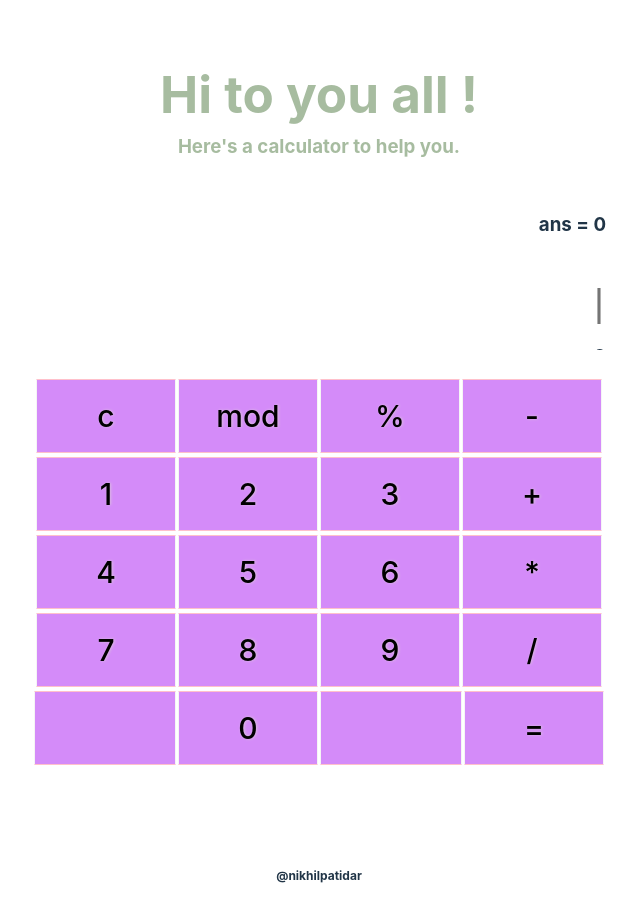
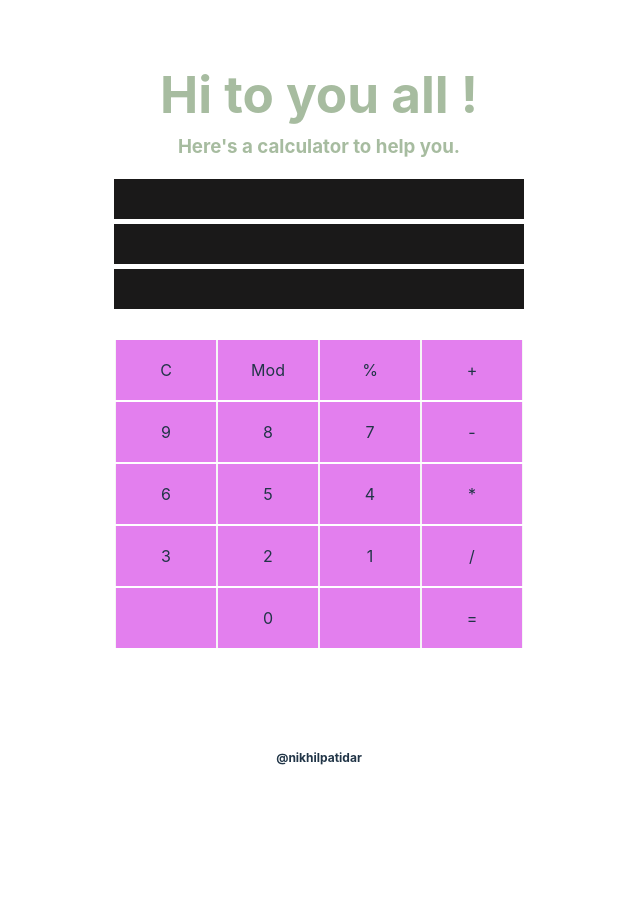
Before and after one commit to Nikhil687-max/Calculator, a React (Vite) app: page / in a window 1280 px wide. Shown: the top 922 px of the page, without its empty margins (321-961 px from the left). After the commit the page ends 809 px from the top, so only its background shows below. Built offline with nearby package versions, Linux system fonts and the light colour scheme.

Commit message:
nearly done all of basic function required for a basic calculator looks all good all ok all fun.

```diff
--- a/src/App.jsx
+++ b/src/App.jsx
@@ -1,4 +1,3 @@
-import Calculator from './Calculator'
 import Display from './Display'
 import './App.css'
 
--- a/src/Calculator.css
+++ /dev/null
@@ -1,28 +0,0 @@
-.rows{
-    .btn{
-        font-size: 30px;
-    }
-    display: flex;
-    flex-direction: column;
-    *{/*row0-3*/
-        display: flex;
-        border: 1px solid white;
-        justify-content: center;
-        *{/*button*/
-            min-width: 140px;
-            border-radius: 1px;
-            margin: 1px;
-            border: 1px solid pink;
-            border-left: 1px solid whitesmoke;
-            border-right: 1px solid whitesmoke;
-            min-height: 50px;
-            background-color: rgb(212, 139, 249);
-            text-shadow: 1px 0 3px rgb(219, 191, 223);
-            text-align: center;
-            transition: all 300ms;
-        }
-        * :hover{
-            border: 1px solid rgb(208, 144, 155);
-        }
-    }
-}
--- a/src/Calculator.jsx
+++ /dev/null
@@ -1,113 +0,0 @@
-import calculate from './calculate';
-import './Calculator.css'
-export let s = "";
-export let ans = 0;
-export let prans = 0;
-
-function Calculator(){
-    function append(c)
-    {
-        if(c == 'c'){
-            document.getElementById("PrevOutput").value = "";
-            document.getElementById("Expression").value = 0;
-            document.getElementById("Output").value = "";
-        }
-        else if(c == 'm'){
-            document.getElementById("PrevOutput").value = ans;
-            if(ans < 0){
-                ans *= -1;
-            }
-            document.getElementById("Output").value = ans;
-        }
-        else if(c == '='){
-            document.getElementById("PrevOutput").value = s;
-            document.getElementById("Expression").value = ans;
-            document.getElementById("Output").value = "";
-        }
-        else {
-            s+= c;
-            document.getElementById("PrevOutput").value = ans;
-            document.getElementById("Expression").value = s;
-            document.getElementById("Output").value = calculate(s);
-        }
-
-
-    }
-    return (
-        <>
-            <div className="rows">
-                <div className="row0">
-                    <button className="btn" onClick="append('c')">
-                        c
-                    </button>
-                    <button className="btn" onClick="append('m')">
-                        mod
-                    </button>
-                    <button className="btn" onClick="append('%')">
-                        %
-                    </button>
-                    <button className="btn" onClick="append('-')">
-                        -
-                    </button>
-                </div>
-                <div className="row1">
-                    <button className="btn" onClick="append('1')">
-                        1
-                    </button>
-                    <button className="btn" onClick="append('2')">
-                        2
-                    </button>
-                    <button className="btn" onClick="append('3')">
-                        3
-                    </button>
-                    <button className="btn" onClick="append('+')">
-                        +
-                    </button>
-                </div>
-                <div className="row2">
-                    <button className="btn" onClick="append('4')">
-                        4
-                    </button>
-                    <button className="btn" onClick="append('5')">
-                        5
-                    </button>
-                    <button className="btn" onClick="append('6')">
-                        6
-                    </button>
-                    <button className="btn" onClick="append('*')">
-                        *
-                    </button>
-                </div>
-                <div className="row3">
-                    <button className="btn" onClick="append('7')">
-                        7
-                    </button>
-                    <button className="btn" onClick="append('8')">
-                        8
-                    </button>
-                    <button className="btn" onClick="append('9')">
-                        9
-                    </button>
-                    <button className="btn" onClick="append('/')">
-                        /
-                    </button>
-                </div>
-                <div className="row4">
-                    <div className="btn">
-
-                    </div>
-                    <button className="btn" onClick="append('0')">
-                        0
-                    </button>
-                    <div className="btn">
-
-                    </div>
-                    <button className="btn" onClick="append('=')">
-                        =
-                    </button>
-                </div>
-            </div>
-        </>
-    )
-}
-export default Calculator
--- a/src/Display.css
+++ b/src/Display.css
@@ -1,13 +1,28 @@
-.display *{
-    text-align: right;
+#btn {
+    min-height: 60px;
+    min-width: 100px;
+    border-right: 1px solid whitesmoke;
+    border-left: 1px solid whitesmoke;
+    background-color: rgb(227, 127, 238);
+    text-align: center;
+    align-content: center;
+}
+.main{
+    min-width: 300px;
+    min-height: 40px;
+    background-color: #1a1919;
+    margin-bottom: 5px;
+    margin-top: 5px;
+}
+#n{
+    margin-bottom: 30px;
 }
 
-.display h1{
-    font-size: 40px;
+#row1, #row2, #row3, #row4, #row5{
+    border: 1px solid white;
+    max-width: 408px;
 }
 
-.specialInput{
-    position: absolute;
-    z-index: -1;
-    font-size: 2.4rem;
+#btn:hover{
+    background-color: rgb(199, 88, 209);
 }
--- a/src/Display.jsx
+++ b/src/Display.jsx
@@ -1,132 +1,96 @@
 import './Display.css'
-import calculate from './calculate';
-import './Calculator.css'
+
 let s = "";
 let ans = 0;
-let prans = 0;
+let pans = 0;
 
+function ifError(s){return 1;}
+function isCalculate(s){return 1;}
+function calculate(s){return s[0];}
 
-
-function append(c)
-{
-    if(c == 'c'){
-        document.getElementById("PrevOutput").value = "";
-        prans = ans;
-        document.getElementById("Expression").value = 0;
+function append(x){
+    console.log(x);
+    if(x === 'C'){
+        document.getElementById('prev').textContent = ans;
+        document.getElementById('exp').textContent = "";
+        document.getElementById('ans').textContent = 0;
         s = "";
-        document.getElementById("Output").value = "";
+        pans = ans;
         ans = 0;
     }
-    else if(c == 'm'){
-        prans = ans;
-        document.getElementById("PrevOutput").value = ans;
+    else if(x === 'M'){
         if(ans < 0){
+            document.getElementById('prev').textContent = ans;
+            pans = ans;
             ans *= -1;
+            document.getElementById('exp').textContent = 'ans*(-1)';
+            document.getElementById('ans').textContent = ans;
+            s = "ans";
         }
-        s = "";
-        document.getElementById("Expression").value = ans;
-        document.getElementById("Output").value = "";
     }
-    else if(c == '='){
-        document.getElementById("PrevOutput").value = s;
-        document.getElementById("Expression").value = ans;
-        document.getElementById("Output").value = "";
-        s = "";
-
+    else if(x === '='){
+        document.getElementById('prev').textContent = s;
+        document.getElementById('exp').textContent = "";
+        document.getElementById('ans').textContent = ans;
+        s = 'ans '
     }
-    else {
-        s+= c;
-        document.getElementById("PrevOutput").value = ans;
-        document.getElementById("Expression").value = s;
-        document.getElementById("Output").value = calculate(s);
-        prans = ans;
-        ans = document.getElementById("Output");
+    else
+    {
+        s+= x;
+        document.getElementById('exp').textContent = s;
+        if(isCalculate(s)){
+            pans = ans;
+            ans = calculate(s);
+            document.getElementById('prev').textContent = pans;
+            document.getElementById('ans').textContent = ans;
+        }
+        else if(ifError(s)){
+            document.getElementById('prev').textContent = "";
+            document.getElementById('exp').textContent = "SYNTeX ERROR";
+            document.getElementById('ans').textContent = "";
         }
     }
 
-function Display()
-{
+}
 
-    return(
+
+function Display(){
+    return (
         <>
-            <h1 style={{marginTop: "50px"}}></h1>
-            <h3 className="PrevOutput">ans = {prans}</h3>
-            <div className="mainExpression" style={{display:'flex',justifyContent:'flex-end'}}>
-                <input type="text" className="specialInput" placeholder='|' name="" onInput="append('document.getElementById('specialInput').value[0]')" id="" onInputCapture="append('document.getElementById('specialInput').value[0]')" style={{border: 2,zIndex: 1,opacity: 1,minHeight: 90,minWidth:330,maxWidth:400}} />
-                <h1 className="Expression" style={{paddingRight: 13}}>{s}</h1>
+            <div id='n'>
+                <h1 id="prev" className="main"></h1>
+                <h1 id="exp" className="main"></h1>
+                <h1 id="ans" className="main"></h1>
             </div>
-            <h3 className="Output">{ans}</h3>
-            <div className="rows">
-                <div className="row0">
-                    <button className="btn" onClick="append('c')">
-                        c
-                    </button>
-                    <button className="btn" onClick="append('m')">
-                        mod
-                    </button>
-                    <button className="btn" onClick="append('%')">
-                        %
-                    </button>
-                    <button className="btn" onClick="append('-')">
-                        -
-                    </button>
+            <div id="row1" style={{display:"flex"}}>
+                <div id="btn" onClick={() => append('C')}>C</div>
+                <div id="btn" onClick={() => append('M')}>Mod</div>
+                <div id="btn" onClick={() => append('%')}>%</div>
+                <div id="btn" onClick={() => append('+')}>+</div>
             </div>
-                <div className="row1">
-                    <button className="btn" onClick="append('1')">
-                        1
-                    </button>
-                    <button className="btn" onClick="append('2')">
-                        2
-                    </button>
-                    <button className="btn" onClick="append('3')">
-                        3
-                    </button>
-                    <button className="btn" onClick="append('+')">
-                        +
-                    </button>
+            <div id="row2" style={{display:"flex"}}>
+                <div id="btn" onClick={() => append('9')}>9</div>
+                <div id="btn" onClick={() => append('8')}>8</div>
+                <div id="btn" onClick={() => append('7')}>7</div>
+                <div id="btn" onClick={() => append('-')}>-</div>
             </div>
-                <div className="row2">
-                    <button className="btn" onClick="append('4')">
-                        4
-                    </button>
-                    <button className="btn" onClick="append('5')">
-                        5
-                    </button>
-                    <button className="btn" onClick="append('6')">
-                        6
-                    </button>
-                    <button className="btn" onClick="append('*')">
-                        *
-                    </button>
+            <div id="row3" style={{display:"flex"}}>
+                <div id="btn" onClick={() => append('6')}>6</div>
+                <div id="btn" onClick={() => append('5')}>5</div>
+                <div id="btn" onClick={() => append('4')}>4</div>
+                <div id="btn" onClick={() => append('*')}>*</div>
             </div>
-                <div className="row3">
-                    <button className="btn" onClick="append('7')">
-                        7
-                    </button>
-                    <button className="btn" onClick="append('8')">
-                        8
-                    </button>
-                    <button className="btn" onClick="append('9')">
-                        9
-                    </button>
-                    <button className="btn" onClick="append('/')">
-                        /
-                    </button>
+            <div id="row4" style={{display:"flex"}}>
+                <div id="btn" onClick={() => append('3')}>3</div>
+                <div id="btn" onClick={() => append('2')}>2</div>
+                <div id="btn" onClick={() => append('1')}>1</div>
+                <div id="btn" onClick={() => append('/')}>/</div>
             </div>
-                <div className="row4">
-                    <div className="btn">
-
-                    </div>
-                    <button className="btn" onClick="append('0')">
-                        0
-                    </button>
-                    <div className="btn">
-
-                    </div>
-                    <button className="btn" onClick="append('=')">
-                        =
-                    </button>
-                </div>
+            <div id="row5" style={{display:"flex"}}>
+                <div id="btn"> </div>
+                <div id="btn" onClick={() => append('0')}>0</div>
+                <div id="btn"> </div>
+                <div id="btn" onClick={() => append('=')}>=</div>
             </div>
         </>
     )
--- a/src/Operations.jsx
+++ /dev/null
@@ -1,16 +0,0 @@
-export function Add(a, b){
-    return a+b;
-}
-export function Sub(a, b){
-    return a-b;
-}
-export function Mul(a, b){
-    return a*b;
-}
-export function Div(a, b){
-    if(b === 0){return 'Syntax Error';}
-    return a/b;
-}
-export function PerCent(a, b){
-    return a*b/100;
-}
--- a/src/calculate.js
+++ /dev/null
@@ -1,41 +0,0 @@
-import * as Calc from './Operations'
-
-
-/**
- * @param {string} s
- * @return {number}
-*/
-var calculate = function (s) {
-    let number = 0;
-    let signValue = 1;
-    let result = 0;
-    let operationsStack = [];
-
-    for (let i = 0; i < s.length; i++) {
-        let c = s[i];
-
-        if (!isNaN(parseInt(c))) {
-            number = number * 10 + parseInt(c);
-        } else if (c === '+' || c === '-') {
-            result += number * signValue;
-            signValue = (c === '-') ? -1 : 1;
-            number = 0;
-        } else if (c === '(') {
-            operationsStack.push(result);
-            operationsStack.push(signValue);
-            result = 0;
-            signValue = 1;
-        } else if (c === ')') {
-            result += signValue * number;
-            result *= operationsStack.pop();
-            result += operationsStack.pop();
-            number = 0;
-        }
-    }
-
-    return result + number * signValue;
-};
-
-
-
-export default calculate;
```
Also changed, not shown: src/Dispay.jsx (deleted, +0 -21 lines). Lines whose indentation alone changed are shown as unchanged.
